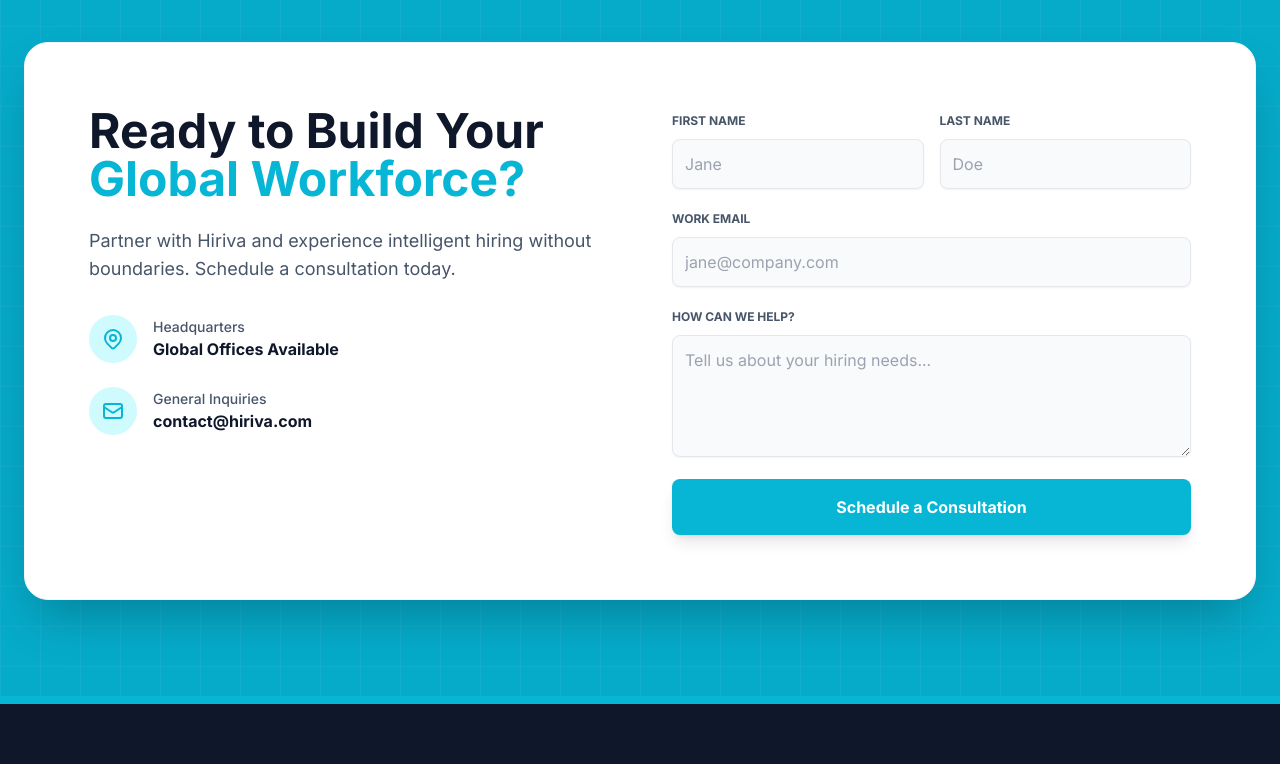
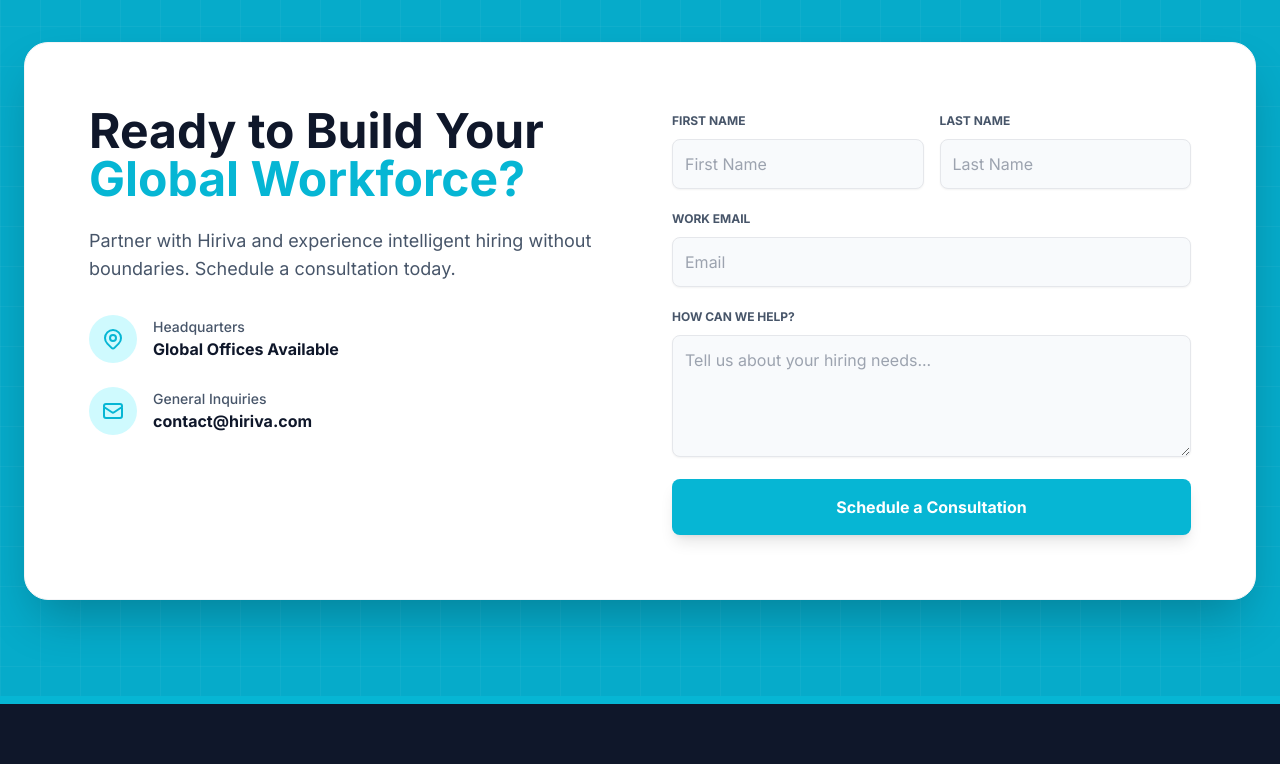
Before and after one commit to ridhwansalim/Hiriva-Website, a website: page index.html in a window 1280 px wide. Shown: the part 4020-4784 px from the top of the page. Drawn offline with nearby package versions, Linux system fonts and the light colour scheme.

Commit message:
PlaceHolders

```diff
--- a/index.html
+++ b/index.html
@@ -393,16 +393,16 @@
                         <div class="grid grid-cols-2 gap-4">
                             <div class="space-y-2">
                                 <label class="text-xs font-bold uppercase text-theme-text-muted">First Name</label>
-                                <input type="text" required class="w-full bg-theme-secondary-alt border border-gray-200 text-theme-text-main rounded-lg p-3 focus:outline-none focus:border-theme-primary focus:ring-1 focus:ring-theme-primary transition-all shadow-sm" placeholder="Jane" />
+                                <input type="text" required class="w-full bg-theme-secondary-alt border border-gray-200 text-theme-text-main rounded-lg p-3 focus:outline-none focus:border-theme-primary focus:ring-1 focus:ring-theme-primary transition-all shadow-sm" placeholder="First Name" />
                             </div>
                             <div class="space-y-2">
                                 <label class="text-xs font-bold uppercase text-theme-text-muted">Last Name</label>
-                                <input type="text" required class="w-full bg-theme-secondary-alt border border-gray-200 text-theme-text-main rounded-lg p-3 focus:outline-none focus:border-theme-primary focus:ring-1 focus:ring-theme-primary transition-all shadow-sm" placeholder="Doe" />
+                                <input type="text" required class="w-full bg-theme-secondary-alt border border-gray-200 text-theme-text-main rounded-lg p-3 focus:outline-none focus:border-theme-primary focus:ring-1 focus:ring-theme-primary transition-all shadow-sm" placeholder="Last Name" />
                             </div>
                         </div>
                         <div class="space-y-2">
                             <label class="text-xs font-bold uppercase text-theme-text-muted">Work Email</label>
-                            <input type="email" required class="w-full bg-theme-secondary-alt border border-gray-200 text-theme-text-main rounded-lg p-3 focus:outline-none focus:border-theme-primary focus:ring-1 focus:ring-theme-primary transition-all shadow-sm" placeholder="jane@company.com" />
+                            <input type="email" required class="w-full bg-theme-secondary-alt border border-gray-200 text-theme-text-main rounded-lg p-3 focus:outline-none focus:border-theme-primary focus:ring-1 focus:ring-theme-primary transition-all shadow-sm" placeholder="Email" />
                         </div>
                         <div class="space-y-2">
                             <label class="text-xs font-bold uppercase text-theme-text-muted">How can we help?</label>
```
